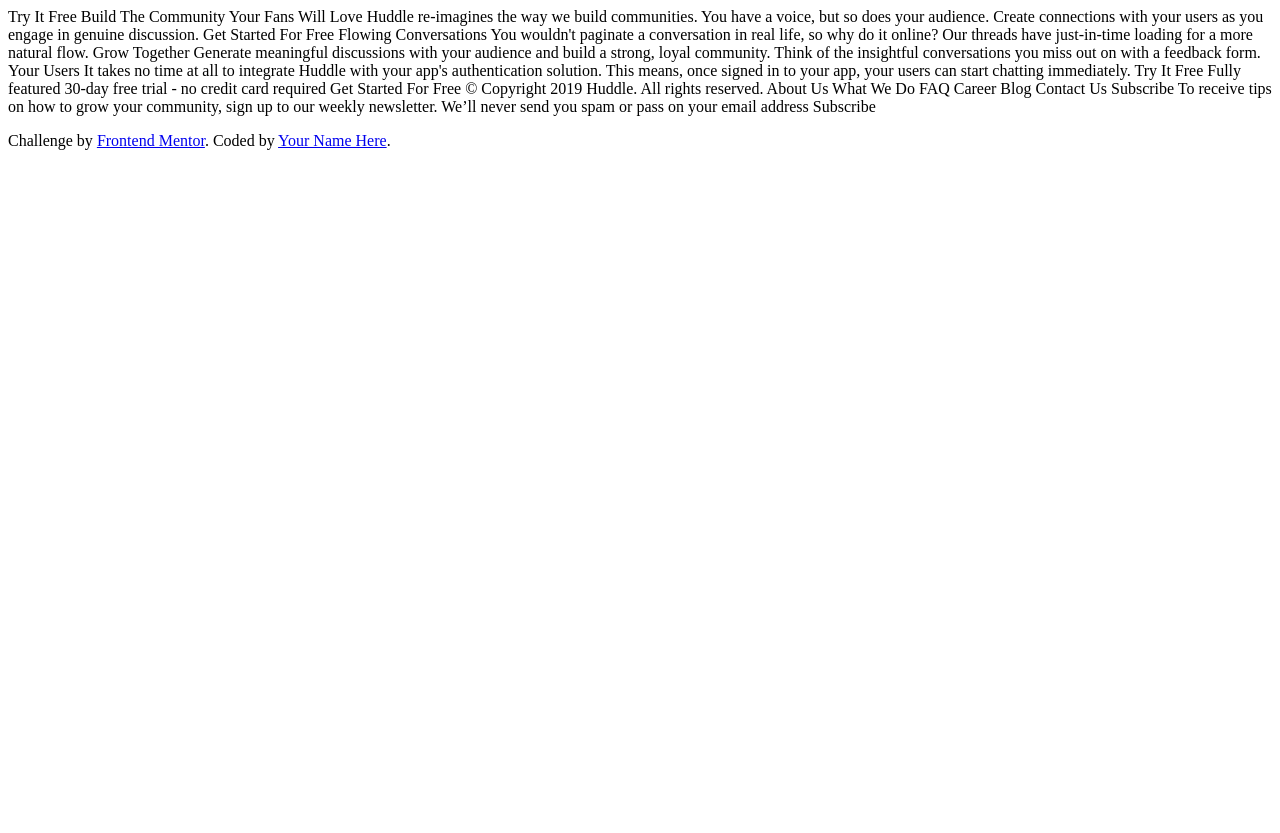
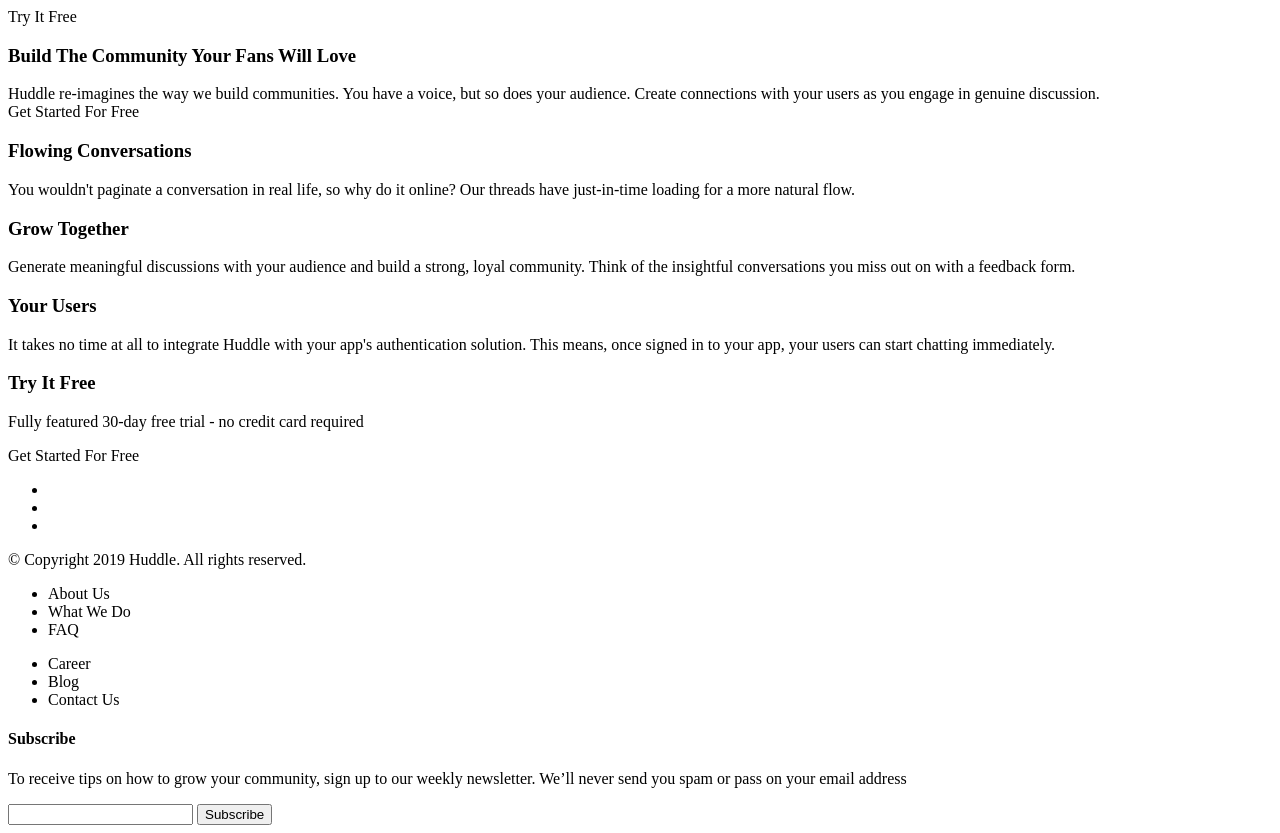
Before and after one commit to JoelVenable/huddle-landing-page-css-excercise, a plain HTML site: page index.html in a window 1280 px wide. Before the commit the page ends 800 px from the top, so only its background shows below. Drawn offline with Linux system fonts and the light colour scheme.

Commit message:
Finished basic HTML formatting

```diff
--- a/index.html
+++ b/index.html
@@ -16,61 +16,135 @@
 
 <body>
 
-  <header></header>
+  <header>
+    <div class="logo"></div>
+    <div class="btn">Try It Free</div>
 
-  Try It Free
+  </header>
 
-  Build The Community Your Fans Will Love
 
+  <div class="hero">
+    <div class="hero__title">
+      <h3>Build The Community Your Fans Will Love</h3>
+    </div>
+    <div class="hero__content">
       Huddle re-imagines the way we build communities. You have a voice, but so does your audience.
       Create connections with your users as you engage in genuine discussion.
+    </div>
+    <div class="btn btn__purple">
+      Get Started For Free
+    </div>
+  </div>
+  <div class="features">
+    <div class="features__image">
 
-  Get Started For Free
+    </div>
+    <div class="features__content">
 
-  Flowing Conversations
 
+
+
+      <section class="section__heading">
+        <h3>Flowing Conversations</h3>
+      </section>
+      <section class="section__content">
+        <p>
           You wouldn't paginate a conversation in real life, so why do it online? Our threads have
           just-in-time loading for a more natural flow.
-
-  Grow Together
-
+        </p>
+      </section>
+      <section class="section__heading">
+        <h3>Grow Together</h3>
+      </section>
+      <section class="section__content">
+        <p>
           Generate meaningful discussions with your audience and build a strong, loyal community. Think of
           the insightful conversations you miss out on with a feedback form.
-
-  Your Users
-
+        </p>
+      </section>
+      <section class="section__heading">
+        <h3>Your Users</h3>
+      </section>
+      <section class="section__content">
+        <p>
           It takes no time at all to integrate Huddle with your app's authentication solution. This means, once
           signed in to your app, your users can start chatting immediately.
+        </p>
+      </section>
 
-  Try It Free
+    </div>
+  </div>
 
-  Fully featured 30-day free trial - no credit card required
 
+
+
+  <div class="section__signup">
+    <section class="signup__heading">
+      <h3>Try It Free</h3>
+    </section>
+    <section class="signup__content">
+      <p>Fully featured 30-day free trial - no credit card required</p>
+
+    </section>
+    <div class="btn btn__purple">
       Get Started For Free
+    </div>
 
-  &copy; Copyright 2019 Huddle. All rights reserved.
 
-  About Us
-  What We Do
-  FAQ
+  </div>
 
-  Career
-  Blog
-  Contact Us
+  <footer>
 
-  Subscribe
 
+    <div class="huddle-section">
+      <div class="logo logo__white">
+
+      </div>
+      <div class="links">
+        <ul>
+          <li><a href="http://www.facebook.com"></a></li>
+          <li><a href="http://www.instagram.com"></a></li>
+          <li><a href="http://www.twitter.com"></a></li>
+        </ul>
+      </div>
+      <div class="huddle__content">
+        <p>&copy; Copyright 2019 Huddle. All rights reserved.</p>
+      </div>
+    </div>
+
+    <div>
+      <ul>
+        <li>About Us</li>
+        <li>What We Do</li>
+        <li>FAQ</li>
+      </ul>
+    </div>
+    <div>
+      <ul>
+        <li>Career</li>
+        <li>Blog</li>
+        <li>Contact Us</li>
+      </ul>
+    </div>
+    <div class="subscribe__block">
+      <section class="subscribe__header">
+        <h4>Subscribe</h4>
+      </section>
+      <section class="subscribe__content">
+        <p>
           To receive tips on how to grow your community, sign up to our weekly newsletter. We’ll never
           send you spam or pass on your email address
+        </p>
+      </section>
+      <form action="#">
+        <input type="email">
+        <input type="submit" value="Subscribe">
+      </form>
 
-  Subscribe
+    </div>
 
-  <footer>
-    <p class="attribution">
-      Challenge by <a href="https://www.frontendmentor.io?ref=challenge" target="_blank">Frontend Mentor</a>.
-      Coded by <a href="#">Your Name Here</a>.
-    </p>
   </footer>
+
 </body>
 
 </html>
```
Also changed, not shown: 1 other file. Lines whose indentation alone changed are shown as unchanged.
